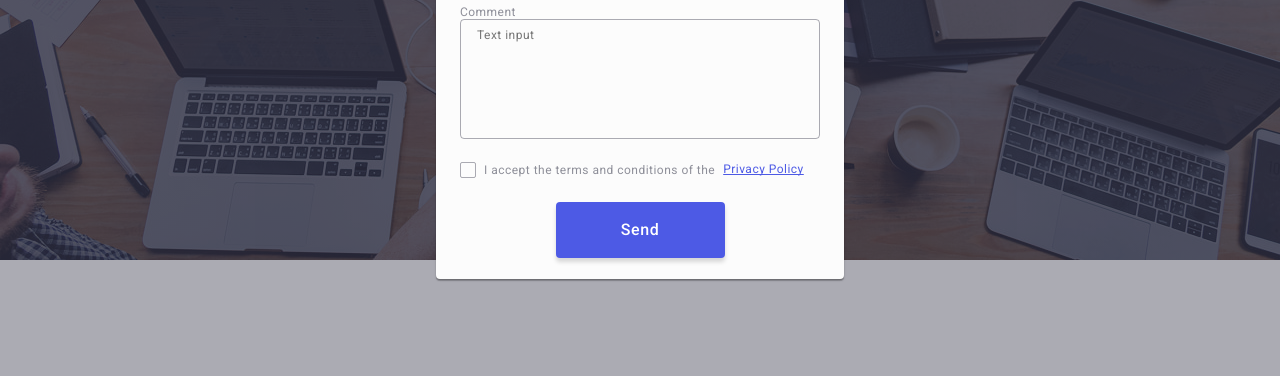
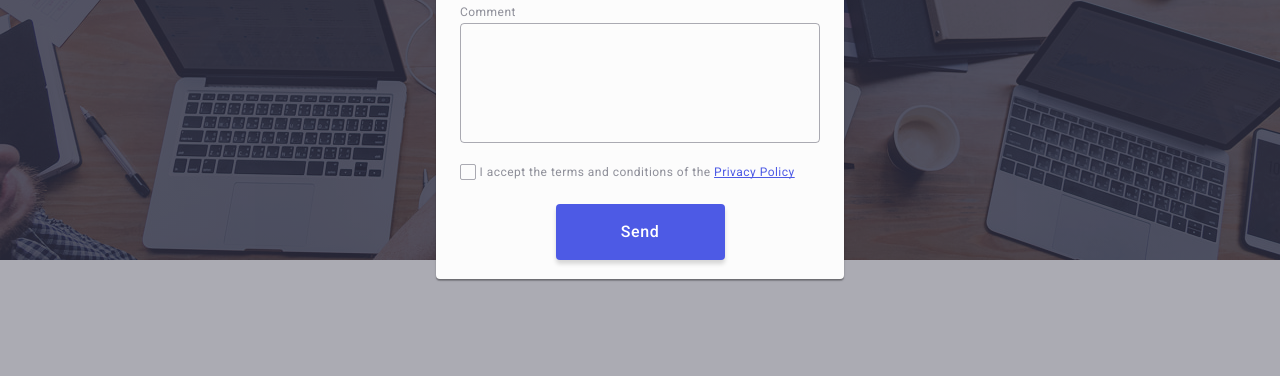
Before and after one commit to Liliia-2/goit-markup-hw-05, a plain HTML site: page index.html in a window 1280 px wide. Shown: the part 413-789 px from the top of the page. Drawn offline with nearby package versions, Linux system fonts and the light colour scheme.

Commit message:
commit message

```diff
--- a/css/styles.css
+++ b/css/styles.css
@@ -724,7 +724,7 @@ transition: border-color 250ms cubic-bezier(0.4, 0, 0.2, 1);
     line-height: 1.17;
     letter-spacing: 0.04em;
     color: #8e8f99;
-    display: flex;
+    /*display: flex; */
     align-items: center;
     gap: 8px;
     cursor: pointer;
@@ -764,7 +764,7 @@ transition: border-color 250ms cubic-bezier(0.4, 0, 0.2, 1);
     box-shadow: 0 4px 4px 0 rgba(0, 0, 0, 0.15);
     background-color: #4d5ae5;
     transition: background-color 250ms cubic-bezier(0.4, 0, 0.2, 1);
-    font-family: "Roboto";
+    font-family: "Roboto", sans-serif;
     font-weight: 500;
     font-size: 16px;
     line-height: 1.5;
--- a/index.html
+++ b/index.html
@@ -495,8 +495,9 @@
                 <div class="contact-description">
                     <label class="contact-text" for="user-comment">
                         Comment
-                        <textarea class="input-box-comment" id="user-comment" name="user-comment" placeholder="Text input"></textarea>
                     </label>
+                    <textarea class="input-box-comment" id="user-comment" name="user-comment" placeholder="Text input">
+                    </textarea>
                 </div>
                 <div class="checkbox">
                     <input class="input-checkbox visually-hidden" type="checkbox" name="user-privacy" value="true" id="user-privacy" />
```
